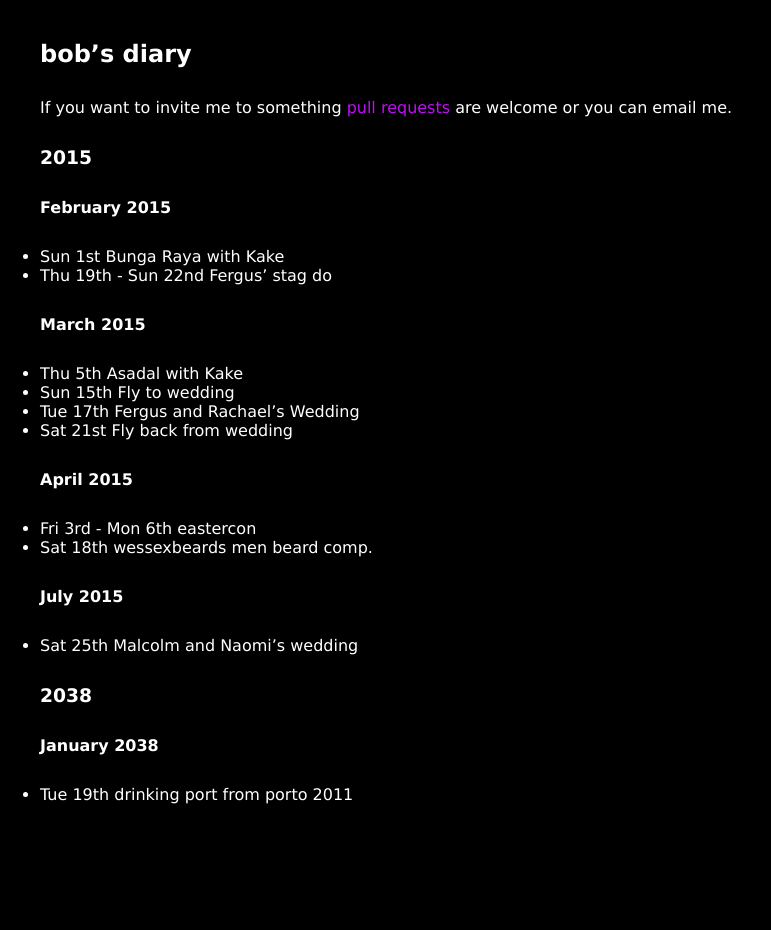
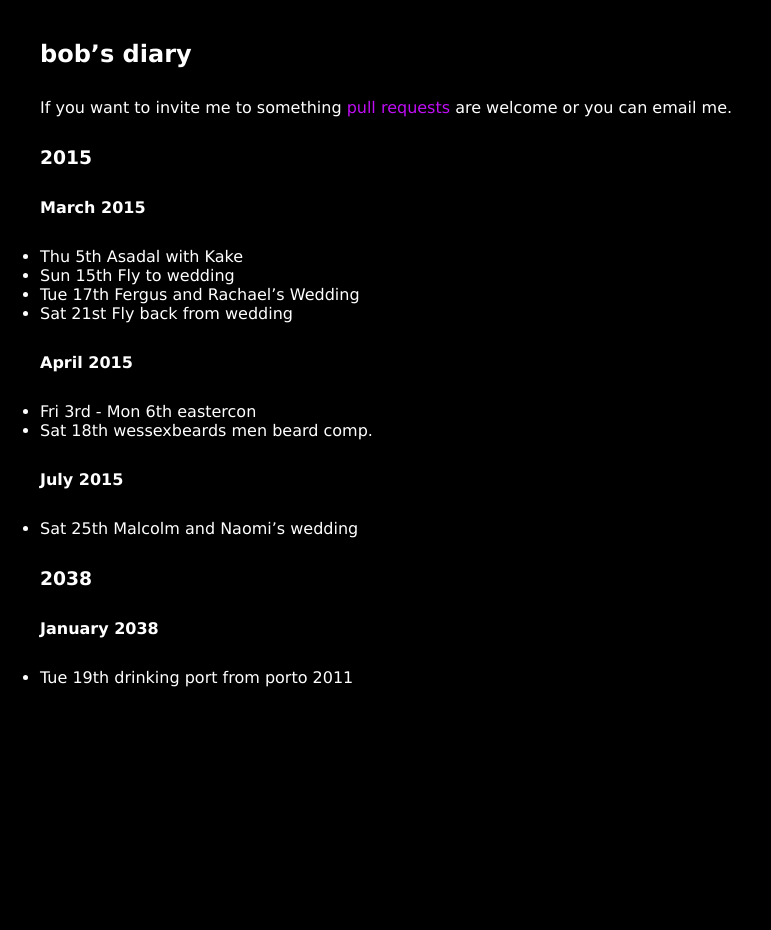
Before and after one commit to rjw1/randomness.org.uk, a Jekyll site: the page built from diary/index.md, in a window 1280 px wide. Shown: the whole page, without its empty margins (0-771 px from the left). Built offline with Jekyll 4.4.1, drawn with Linux system fonts in a browser that asks for light colours; Markdown is read by kramdown in place of the engine named in the settings.

Commit message:
February has passed

```diff
--- a/diary/index.md
+++ b/diary/index.md
@@ -9,11 +9,6 @@ are welcome or you can email me.
 
 
 ### 2015 ###
-
-#### February 2015 ####
-
-* Sun 1st Bunga Raya with Kake
-* Thu 19th - Sun 22nd Fergus' stag do
 
 #### March 2015 ####
 
```
